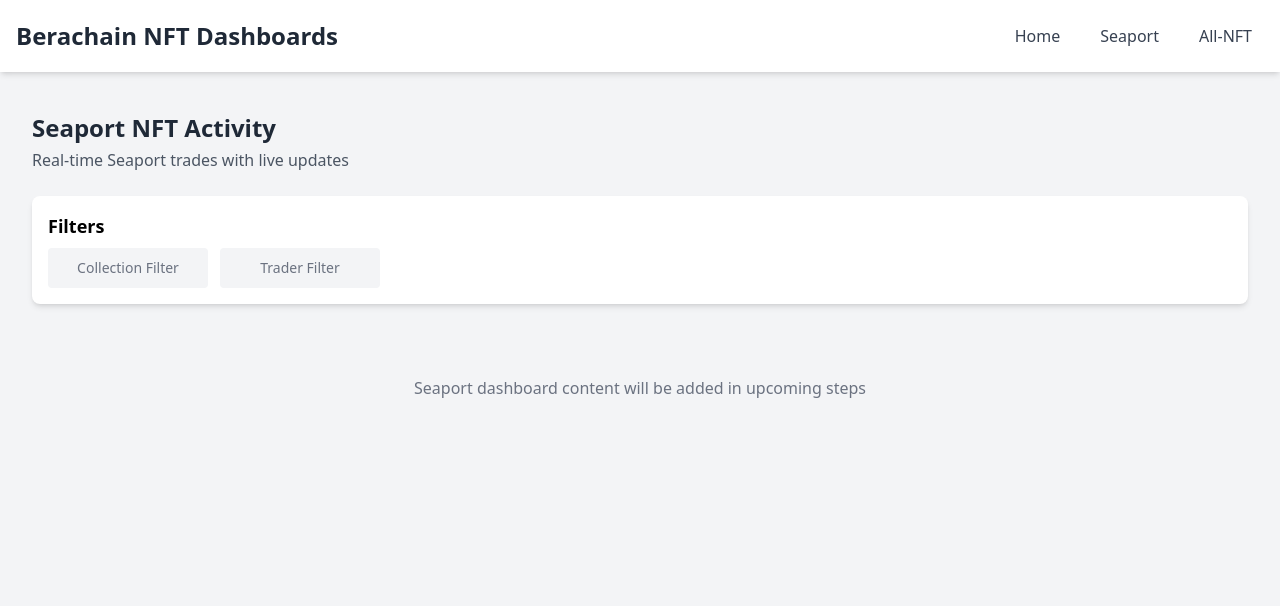
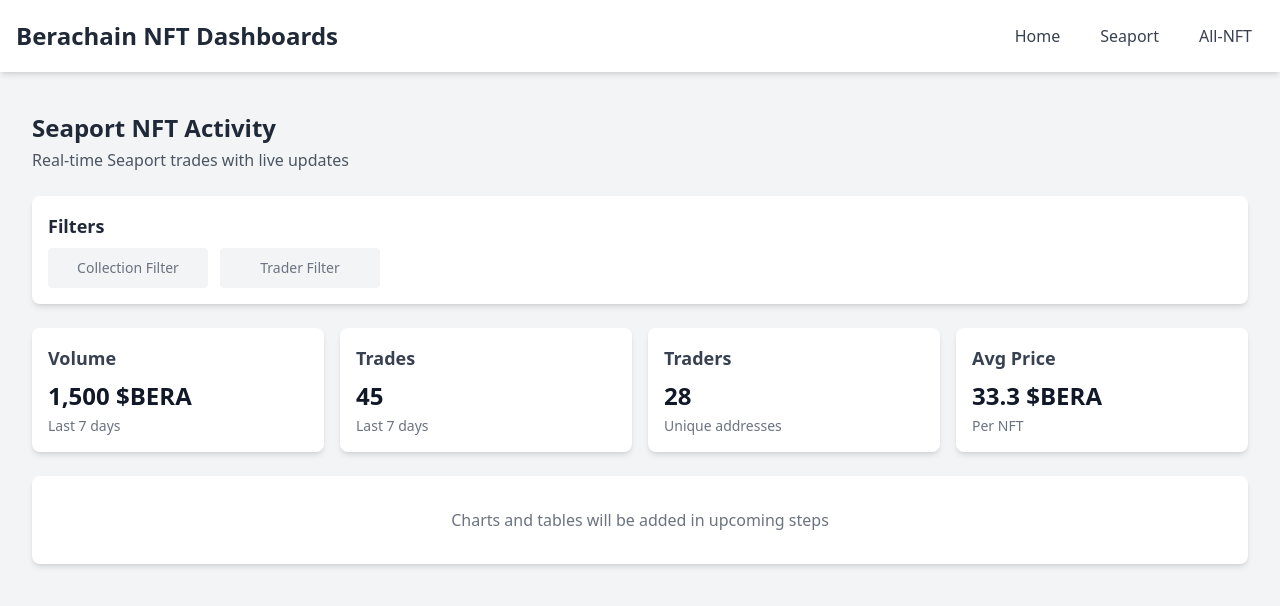
Before and after one commit to ooohminh/jpegpulse, a React (Create React App) app: page /seaport in a window 1280 px wide. Shown: the top 606 px of the page. Built offline with nearby package versions, Linux system fonts and the light colour scheme.

Commit message:
Add Seaport stats cards

```diff
--- a/src/SeaportDashboard.js
+++ b/src/SeaportDashboard.js
@@ -1,6 +1,14 @@
 import React from 'react';
 
 function SeaportDashboard() {
+  // Mock data for stats cards - will be replaced with real data in later steps
+  const stats = {
+    volume: '1,500 $BERA',
+    trades: 45,
+    traders: 28,
+    avgPrice: '33.3 $BERA'
+  };
+
   return (
     <div className="p-4">
       <header className="mb-6">
@@ -13,7 +21,7 @@
       </header>
 
       <div className="filter-bar bg-white dark:bg-gray-800 rounded-lg shadow-md p-4 mb-6">
-        <h2 className="text-lg font-semibold mb-2">Filters</h2>
+        <h2 className="text-lg font-semibold mb-2 text-gray-800 dark:text-white">Filters</h2>
         {/* Filter inputs will be added here in a future step */}
         <div className="flex flex-wrap gap-3">
           <div className="filter-placeholder w-40 h-10 bg-gray-100 dark:bg-gray-700 rounded flex items-center justify-center text-sm text-gray-500 dark:text-gray-400">
@@ -25,10 +33,41 @@
         </div>
       </div>
 
-      <div className="dashboard-content">
-        {/* Dashboard content will be added here in future steps */}
-        <div className="text-center text-gray-500 dark:text-gray-400 py-12">
-          Seaport dashboard content will be added in upcoming steps
+      <div className="dashboard-content space-y-6">
+        {/* Stats Cards */}
+        <div className="stats-cards grid grid-cols-1 sm:grid-cols-2 lg:grid-cols-4 gap-4">
+          {/* Volume Card */}
+          <div className="stat-card bg-white dark:bg-gray-800 rounded-lg shadow-md p-4">
+            <h3 className="text-lg font-semibold text-gray-700 dark:text-gray-300">Volume</h3>
+            <p className="text-2xl font-bold text-gray-900 dark:text-white mt-2">{stats.volume}</p>
+            <p className="text-sm text-gray-500 dark:text-gray-400 mt-1">Last 7 days</p>
+          </div>
+
+          {/* Trades Card */}
+          <div className="stat-card bg-white dark:bg-gray-800 rounded-lg shadow-md p-4">
+            <h3 className="text-lg font-semibold text-gray-700 dark:text-gray-300">Trades</h3>
+            <p className="text-2xl font-bold text-gray-900 dark:text-white mt-2">{stats.trades}</p>
+            <p className="text-sm text-gray-500 dark:text-gray-400 mt-1">Last 7 days</p>
+          </div>
+
+          {/* Traders Card */}
+          <div className="stat-card bg-white dark:bg-gray-800 rounded-lg shadow-md p-4">
+            <h3 className="text-lg font-semibold text-gray-700 dark:text-gray-300">Traders</h3>
+            <p className="text-2xl font-bold text-gray-900 dark:text-white mt-2">{stats.traders}</p>
+            <p className="text-sm text-gray-500 dark:text-gray-400 mt-1">Unique addresses</p>
+          </div>
+
+          {/* Avg Price Card */}
+          <div className="stat-card bg-white dark:bg-gray-800 rounded-lg shadow-md p-4">
+            <h3 className="text-lg font-semibold text-gray-700 dark:text-gray-300">Avg Price</h3>
+            <p className="text-2xl font-bold text-gray-900 dark:text-white mt-2">{stats.avgPrice}</p>
+            <p className="text-sm text-gray-500 dark:text-gray-400 mt-1">Per NFT</p>
+          </div>
+        </div>
+
+        {/* Placeholder for charts and tables that will be added in upcoming steps */}
+        <div className="charts-and-tables text-center text-gray-500 dark:text-gray-400 py-8 bg-white dark:bg-gray-800 rounded-lg shadow-md">
+          Charts and tables will be added in upcoming steps
         </div>
       </div>
     </div>
```
Also changed, not shown: 1 other file (tests, documents, lock files or other folders).
